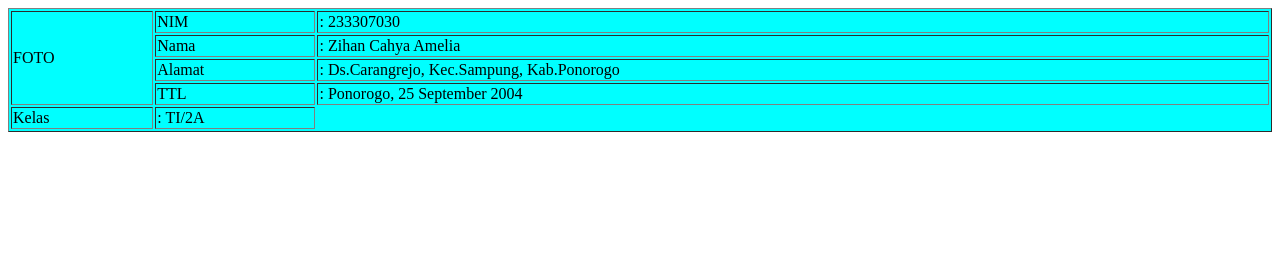
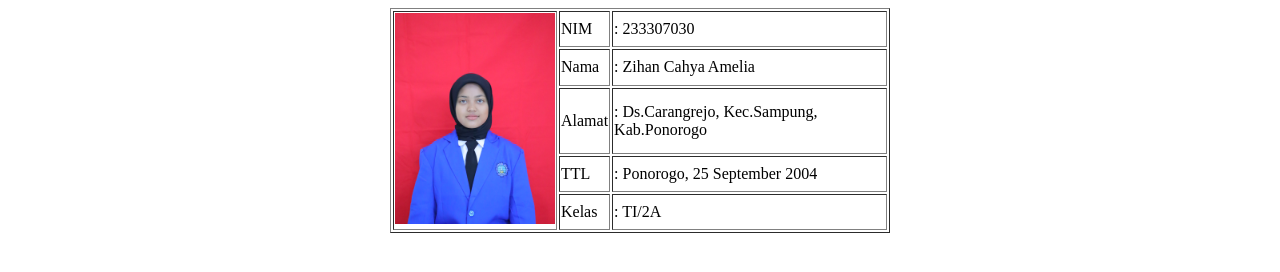
Before and after one commit to zihancahya30/HTML-Dasar, a plain HTML site: page latihan_1_7.html in a window 1280 px wide. Drawn offline with Linux system fonts and the light colour scheme.

Commit message:
Menambahkan tugas latihan_1_7

```diff
--- a/latihan_1_7.html
+++ b/latihan_1_7.html
@@ -2,12 +2,13 @@
 <html>
     <head>
         <title>Halaman HTML Zihan</title>
-        <link rel="icon" type="img/png" href="icon.png" sizes="16x16"/>
+        <link rel="icon" type="png" href="icon.png" sizes="16x16"/>
     </head>
     <body>
-        <table border="1px" bgcolor="aqua" width="100%">
+        <center>
+        <table border="1px" style="background-color: white;" width="500px">
             <tr>
-                <td rowspan="4"> FOTO </td>
+                <td rowspan="5"><img src="FOTO1.JPG" width="160px"></td>
                 <td> NIM</td>
                 <td> : 233307030</td>
             </tr>
@@ -28,5 +29,6 @@
                 <td> : TI/2A</td>
             </tr>
         </table>
+        </center>
     </body>
 </html>
```
